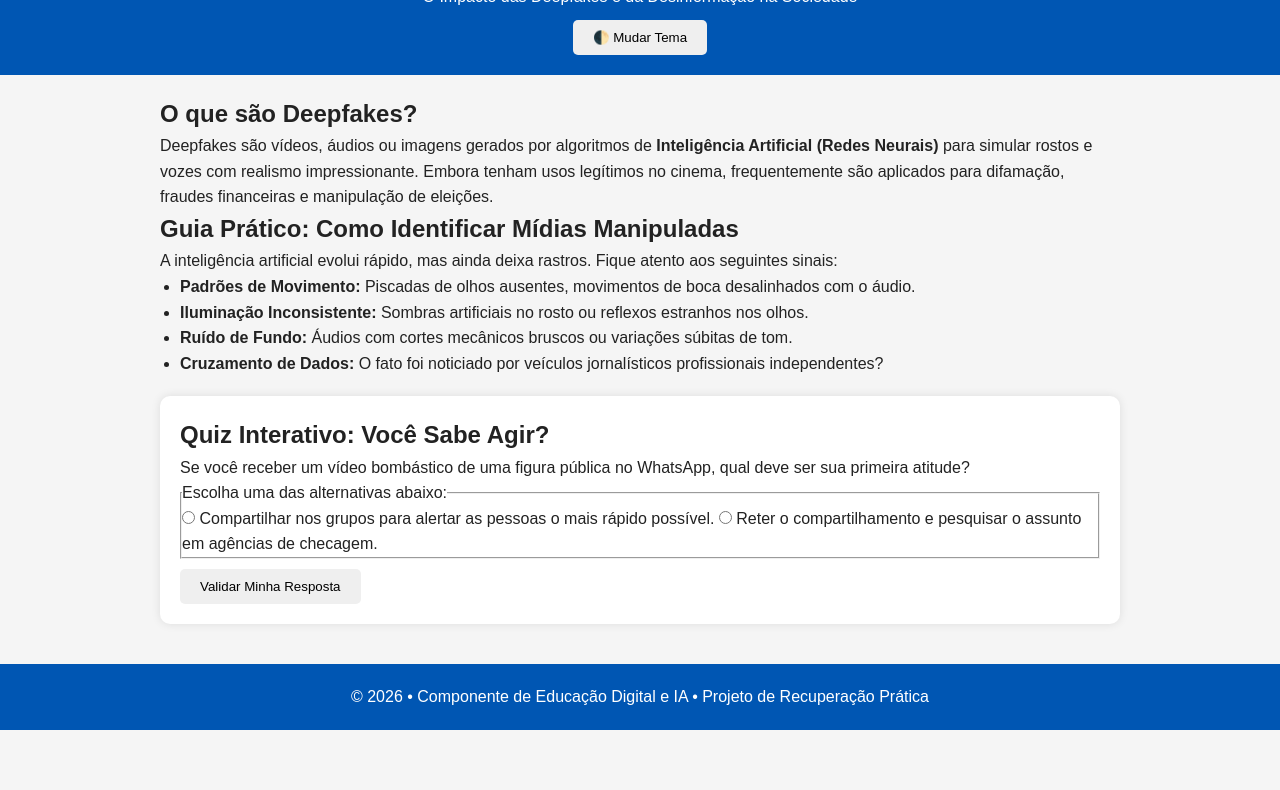
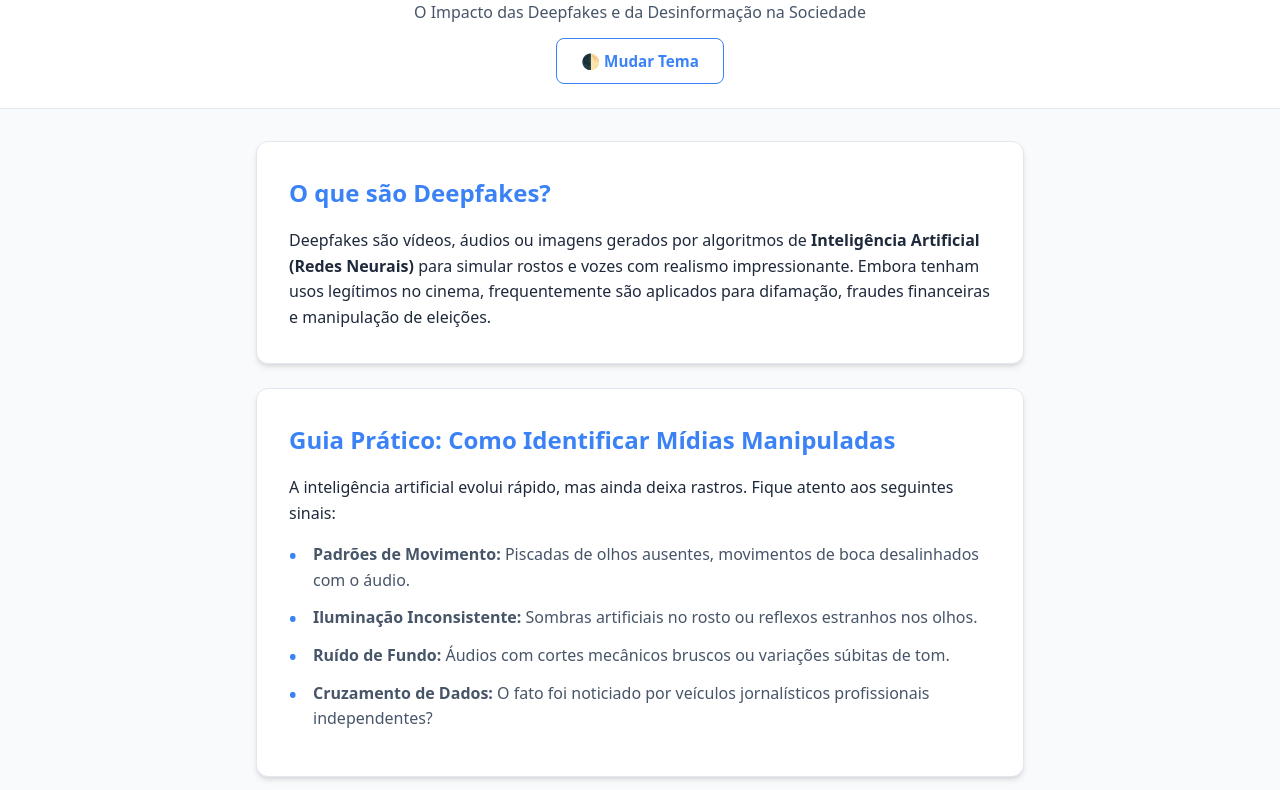
Before and after one commit to jeniferrebinski-lgtm/Cidadania-Digital-e-Intelig-ncia-Artificial, a plain HTML site: page index.html in a window 1280 px wide. Shown: the part 87-877 px from the top of the page. Before the commit the page ends 817 px from the top, so only its background shows below. Drawn offline with Linux system fonts and the light colour scheme; files that its build step writes are made by us from their sources; files whose address does not match are found by name.

Commit message:
Update style.css

```diff
--- a/style.css
+++ b/style.css
@@ -1,88 +1,240 @@
-*{
-margin:0;
-padding:0;
-box-sizing:border-box;
-font-family:Arial, Helvetica, sans-serif;
+/* Definição de Variáveis de Cor (Design System Simples) */
+:root {
+    --bg-main: #f8fafc;
+    --bg-card: #ffffff;
+    --text-primary: #1e293b;
+    --text-secondary: #475569;
+    --color-primary: #3b82f6;
+    --color-primary-hover: #2563eb;
+    --color-success: #10b981;
+    --color-error: #ef4444;
+    --border-color: #e2e8f0;
+    --shadow: 0 4px 6px -1px rgb(0 0 0 / 0.1), 0 2px 4px -2px rgb(0 0 0 / 0.1);
+    --transition-speed: 0.3s;
 }
 
-body{
-background:#f5f5f5;
-color:#222;
-line-height:1.6;
-transition:.4s;
+[data-theme="dark"] {
+    --bg-main: #0f172a;
+    --bg-card: #1e293b;
+    --text-primary: #f8fafc;
+    --text-secondary: #cbd5e1;
+    --color-primary: #60a5fa;
+    --color-primary-hover: #3b82f6;
+    --border-color: #334155;
+    --shadow: 0 4px 6px -1px rgb(0 0 0 / 0.5);
 }
 
-header{
-background:#0056b3;
-color:white;
-padding:20px;
-text-align:center;
+/* Reset Geral */
+* {
+    margin: 0;
+    padding: 0;
+    box-sizing: border-box;
 }
 
-nav{
-margin:20px;
-display:flex;
-justify-content:center;
-gap:20px;
-flex-wrap:wrap;
+body {
+    font-family: system-ui, -apple-system, BlinkMacSystemFont, 'Segoe UI', Roboto, sans-serif;
+    background-color: var(--bg-main);
+    color: var(--text-primary);
+    line-height: 1.6;
+    transition: background-color var(--transition-speed), color var(--transition-speed);
 }
 
-nav a{
-color:white;
-text-decoration:none;
-font-weight:bold;
+/* Cabeçalho e Rodapé */
+.main-header, .main-footer {
+    background-color: var(--bg-card);
+    border-bottom: 1px solid var(--border-color);
+    padding: 1.5rem;
+    transition: background-color var(--transition-speed), border-color var(--transition-speed);
 }
 
-button{
-padding:10px 20px;
-border:none;
-cursor:pointer;
-border-radius:5px;
-margin-top:10px;
+.header-container {
+    max-width: 800px;
+    margin: 0 auto;
+    display: flex;
+    flex-direction: column;
+    align-items: center;
+    text-align: center;
+    gap: 0.75rem;
 }
 
-main{
-max-width:1000px;
-margin:auto;
-padding:20px;
+.main-header h1 {
+    font-size: 2rem;
+    color: var(--color-primary);
 }
 
-section{
-background:white;
-padding:20px;
-margin:20px 0;
-border-radius:10px;
-box-shadow:0 0 10px rgba(0,0,0,.1);
+.main-header p {
+    color: var(--text-secondary);
 }
 
-ul{
-margin-left:20px;
+/* Container de Conteúdo */
+.content-container {
+    max-width: 800px;
+    margin: 2rem auto;
+    padding: 0 1rem;
+    display: flex;
+    flex-direction: column;
+    gap: 1.5rem;
 }
 
-footer{
-background:#0056b3;
-color:white;
-text-align:center;
-padding:20px;
+/* Estilização dos Cartões */
+.card {
+    background-color: var(--bg-card);
+    padding: 2rem;
+    border-radius: 12px;
+    border: 1px solid var(--border-color);
+    box-shadow: var(--shadow);
+    transition: transform 0.2s ease, background-color var(--transition-speed);
 }
 
-.dark{
-background:#222;
-color:white;
+.card h2 {
+    margin-bottom: 1rem;
+    color: var(--color-primary);
+    font-size: 1.5rem;
 }
 
-.dark section{
-background:#333;
+/* Listas customizadas */
+.styled-list {
+    list-style: none;
+    margin-top: 1rem;
 }
 
-.dark nav a{
-color:white;
+.styled-list li {
+    position: relative;
+    padding-left: 1.5rem;
+    margin-bottom: 0.75rem;
+    color: var(--text-secondary);
 }
 
-@media(max-width:768px){
-
-nav{
-flex-direction:column;
+.styled-list li::before {
+    content: "•";
+    position: absolute;
+    left: 0;
+    color: var(--color-primary);
+    font-weight: bold;
+    font-size: 1.25rem;
+    top: -2px;
 }
 
+/* Quiz e Formulários */
+.quiz-question {
+    font-weight: 600;
+    margin-bottom: 1.2rem;
 }
+
+.quiz-options {
+    border: none;
+    display: flex;
+    flex-direction: column;
+    gap: 1rem;
+    margin-bottom: 1.5rem;
+}
+
+.quiz-option {
+    display: flex;
+    align-items: flex-start;
+    gap: 0.75rem;
+    padding: 1rem;
+    border: 1px solid var(--border-color);
+    border-radius: 8px;
+    cursor: pointer;
+    transition: background-color 0.2s;
+}
+
+.quiz-option:hover {
+    background-color: rgba(59, 130, 246, 0.05);
+}
+
+.option-text {
+    font-size: 0.95rem;
+    color: var(--text-secondary);
+}
+
+/* Botões Modernos */
+button, .btn-primary, .btn-secondary {
+    font-family: inherit;
+    font-size: 0.95rem;
+    font-weight: 600;
+    padding: 0.75rem 1.5rem;
+    border-radius: 8px;
+    cursor: pointer;
+    transition: all 0.2s ease;
+}
+
+.btn-primary {
+    background-color: var(--color-primary);
+    color: #ffffff;
+    border: none;
+    width: 100%;
+}
+
+.btn-primary:hover {
+    background-color: var(--color-primary-hover);
+}
+
+.btn-secondary {
+    background-color: transparent;
+    border: 1px solid var(--color-primary);
+    color: var(--color-primary);
+}
+
+.btn-secondary:hover {
+    background-color: var(--color-primary);
+    color: #ffffff;
+}
+
+/* Caixas de Resultado Dinâmicas */
+.result-box {
+    margin-top: 1.5rem;
+    padding: 1rem;
+    border-radius: 8px;
+    font-weight: 500;
+    text-align: center;
+    animation: fadeIn 0.3s ease-in-out;
+}
+
+.result-box.success {
+    background-color: rgba(16, 185, 129, 0.15);
+    color: var(--color-success);
+    border: 1px solid var(--color-success);
+}
+
+.result-box.error {
+    background-color: rgba(239, 68, 68, 0.15);
+    color: var(--color-error);
+    border: 1px solid var(--color-error);
+}
+
+/* Classes Utilitárias */
+.hidden { display: none; }
+.sr-only {
+    position: absolute;
+    width: 1px;
+    height: 1px;
+    padding: 0;
+    margin: -1px;
+    overflow: hidden;
+    clip: rect(0, 0, 0, 0);
+    border: 0;
+}
+
+.main-footer {
+    text-align: center;
+    font-size: 0.85rem;
+    color: var(--text-secondary);
+    margin-top: 4rem;
+    border-top: 1px solid var(--border-color);
+    border-bottom: none;
+}
+
+/* Animação */
+@keyframes fadeIn {
+    from { opacity: 0; transform: translateY(-5px); }
+    to { opacity: 1; transform: translateY(0); }
+}
+
+/* Responsividade Aprimorada */
+@media (max-width: 600px) {
+    .main-header h1 { font-size: 1.6rem; }
+    .card { padding: 1.25rem; }
+    .content-container { margin: 1rem auto; }
+}
```
